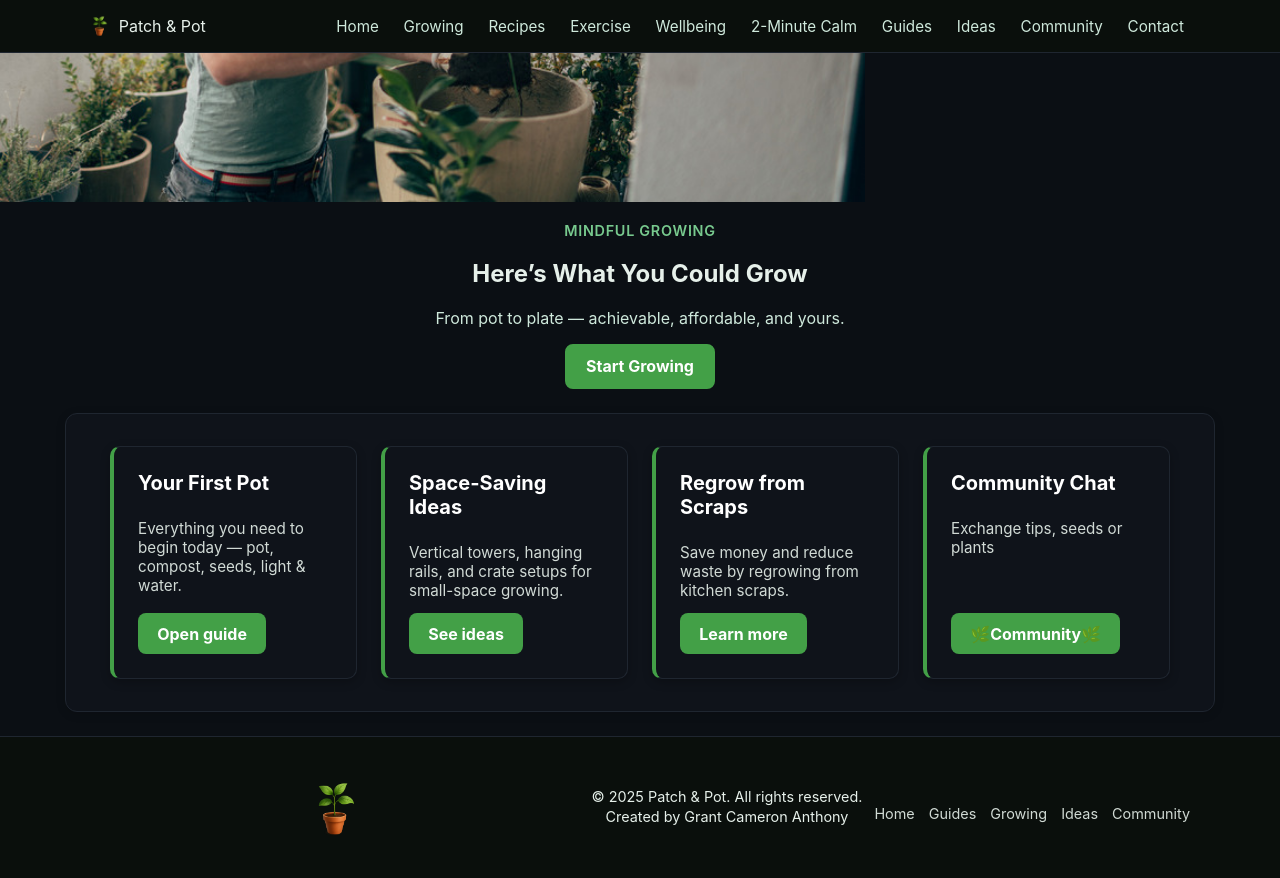
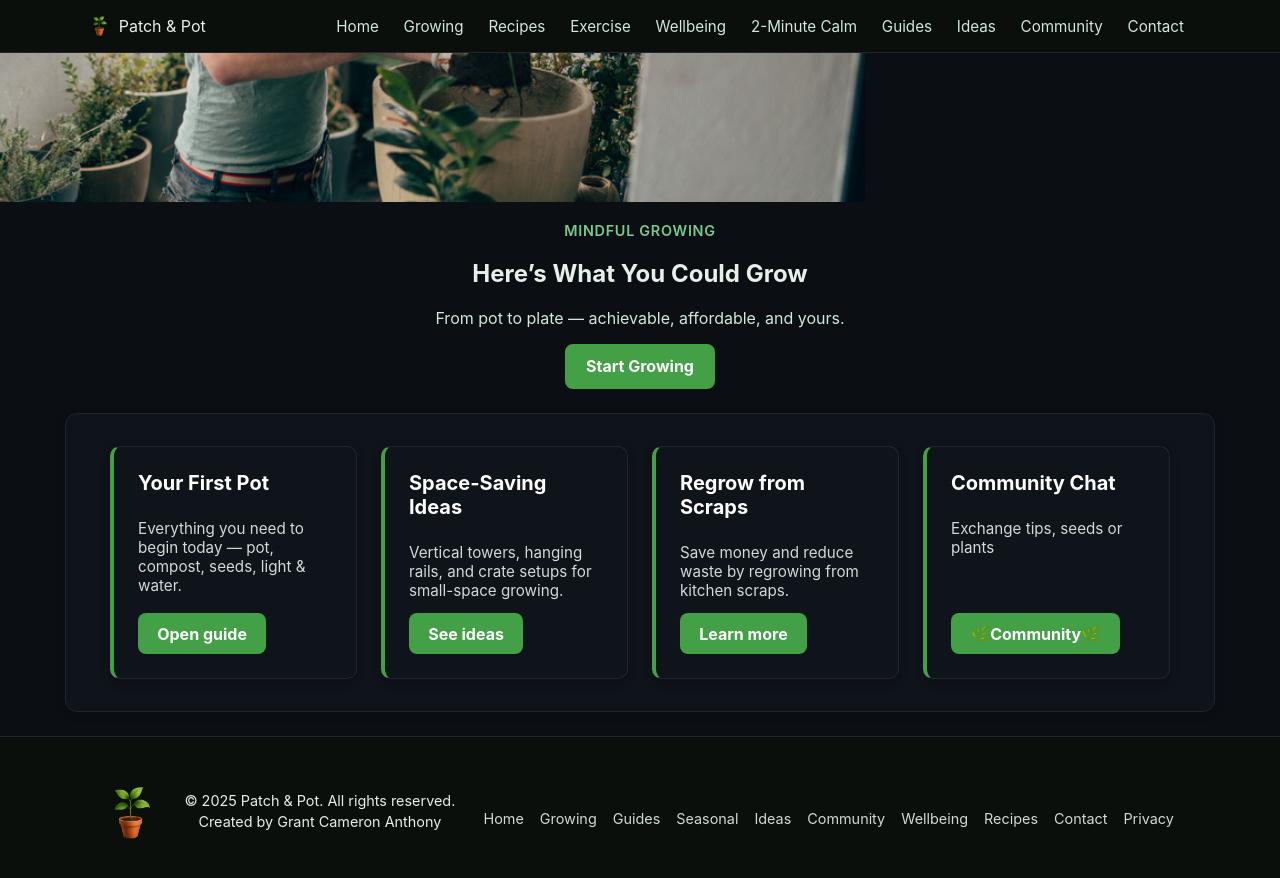
Before and after one commit to grantfitfuel/patchandpot, a Jekyll site: the page built from sites/index.html, in a window 1280 px wide and 900 px high, scrolled down 337 px. Shown: the top 878 px of the window. Built offline with Jekyll 4.4.1, drawn with Linux system fonts in a browser that asks for light colours.

Commit message:
Update footer.html

```diff
--- a/sites/_includes/footer.html
+++ b/sites/_includes/footer.html
@@ -2,14 +2,23 @@
   <div class="wrap footer-flex">
     {% assign brand_logo = site.logo | default: '/img/patchandpot-logo.png' %}
     <img src="{{ brand_logo | relative_url }}" alt="Patch & Pot logo" class="footer-logo" width="50" height="50" loading="lazy">
-    <p>&copy; {{ site.time | date: '%Y' }} Patch &amp; Pot. All rights reserved.<br>
-    Created by Grant Cameron Anthony</p>
+
+    <p>
+      &copy; {{ site.time | date: '%Y' }} Patch &amp; Pot. All rights reserved.<br>
+      Created by Grant Cameron Anthony
+    </p>
+
     <nav class="footer-nav" aria-label="Footer navigation">
       <a href="/index.html">Home</a>
+      <a href="/growing/index.html">Growing</a>
       <a href="/guides/index.html">Guides</a>
-      <a href="/growing/index.html">Growing</a>
+      <a href="/seasonal.html">Seasonal</a>
       <a href="/ideas.html">Ideas</a>
       <a href="/community.html">Community</a>
+      <a href="/wellbeing.html">Wellbeing</a>
+      <a href="/recipes.html">Recipes</a>
+      <a href="/contact.html">Contact</a>
+      <a href="/privacy.html">Privacy</a>
     </nav>
   </div>
 </footer>
@@ -19,26 +28,28 @@
     background: #0a0f0c;
     border-top: 1px solid var(--stroke);
     text-align: center;
-    padding: 20px 0;
+    padding: 24px 0;
   }
 
   .footer-logo {
     display: block;
-    margin: 0 auto 10px;
+    margin: 0 auto 12px;
   }
 
   .site-footer p {
     color: var(--ink);
     font-size: 0.9rem;
-    margin: 0 0 12px;
-    line-height: 1.4;
+    margin: 0 0 14px;
+    line-height: 1.5;
   }
 
   .footer-nav {
     display: flex;
     justify-content: center;
     flex-wrap: wrap;
-    gap: 14px;
+    gap: 16px;
+    max-width: 700px;
+    margin: 0 auto;
   }
 
   .footer-nav a {
@@ -46,6 +57,7 @@
     text-decoration: none;
     font-size: 0.9rem;
     opacity: 0.9;
+    transition: opacity 0.2s ease, color 0.2s ease;
   }
 
   .footer-nav a:hover {
```
